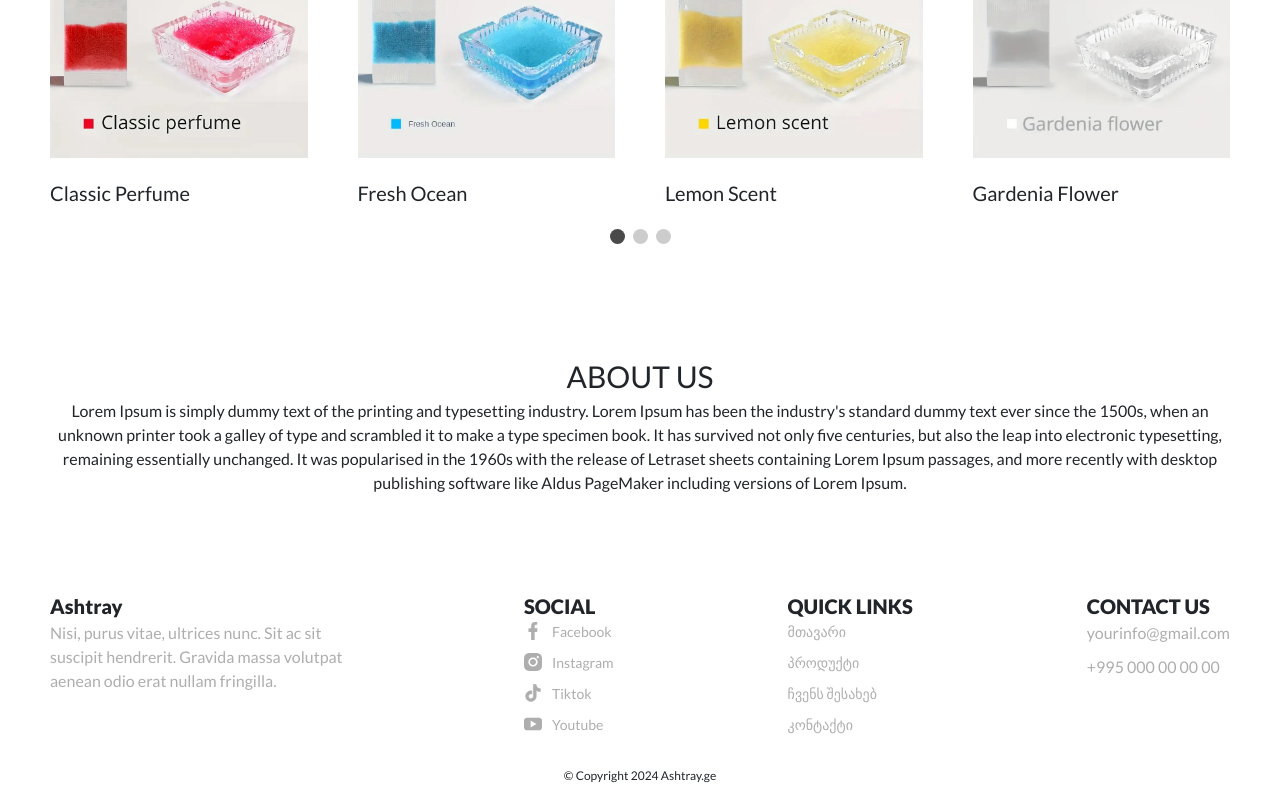
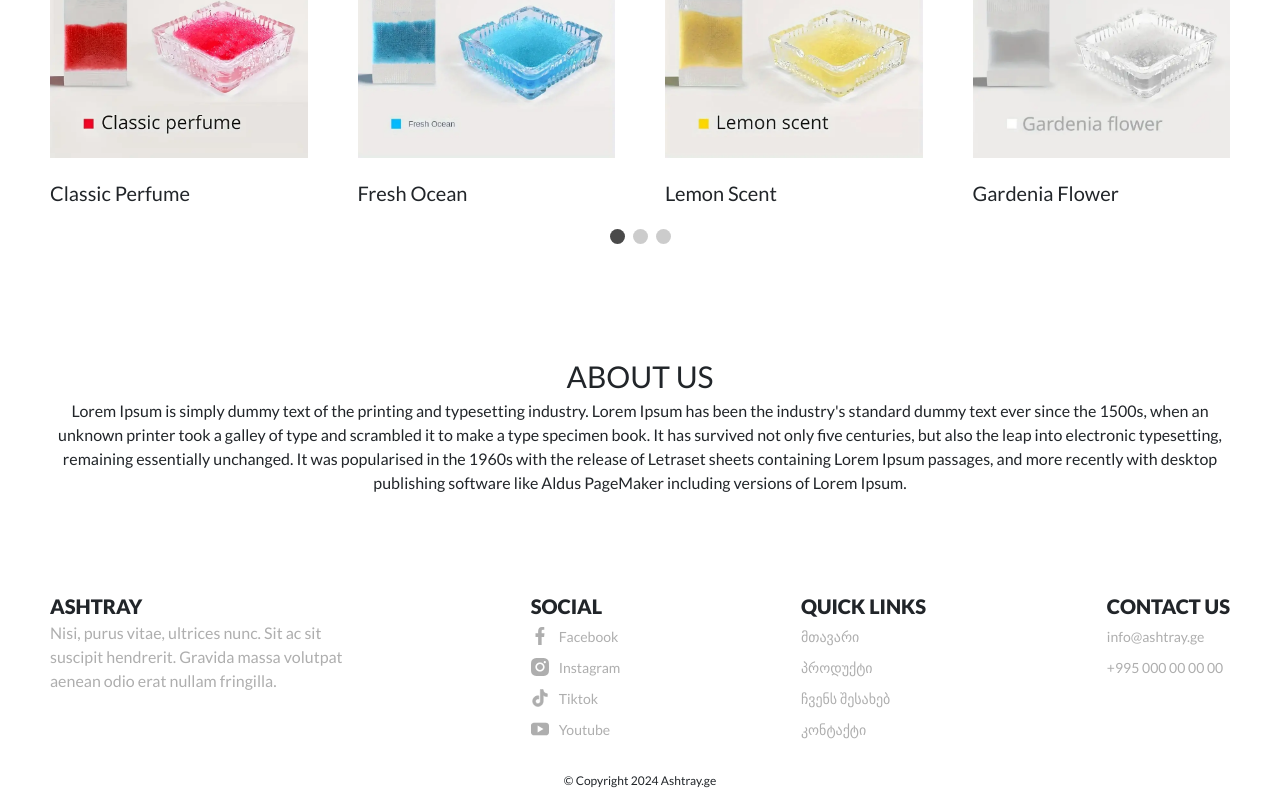
Before and after one commit to Desp0o/ashtray-proj, a React (Vite) app: page / in a window 1280 px wide. Shown: the part 1282-2082 px from the top of the page. Built offline with nearby package versions, Linux system fonts and the light colour scheme.

Commit message:
update footer

```diff
--- a/src/components/contactComponents/Contact.tsx
+++ b/src/components/contactComponents/Contact.tsx
@@ -6,33 +6,47 @@ const Contact = () => {
     <footer className="max-w-[1440px] mx-auto px-[20px] md:px-[50px] flex justify-between">
       {/* footer title */}
       <div className="w-[300px] hidden md:block">
-        <p className="text-[16px] md:text-[20px] font-[900]">Ashtray</p>
+        <p className="text-[14px] md:text-[20px] font-[900] uppercase">Ashtray</p>
         <p className="text-[#AEAEAE]">
           Nisi, purus vitae, ultrices nunc. Sit ac sit suscipit hendrerit.
           Gravida massa volutpat aenean odio erat nullam fringilla.
         </p>
       </div>
 
+      {/* socials */}
       <SocialBlock />
 
-      <div>
-        <p className="text-[16px] md:text-[20px] font-[900] uppercase">quick links</p>
+      {/* quick links */}
+      <div className="flex flex-col gap-[5px]">
+        <p className="text-[14px] md:text-[20px] font-[900] uppercase">
+          quick links
+        </p>
         <div className="flex flex-col gap-[10px]">
-          {
-            menuArray.map((item, index)=>{
-              return(
-                <p className="text-[#AEAEAE] text-[14px] cursor-pointer hover:text-activeColor transition-all" key={index}>{item.name}</p>
-              )
-            })
-          }
+          {menuArray.map((item, index) => {
+            return (
+              <p
+                className="text-[#AEAEAE] text-[12px] md:text-[14px] cursor-pointer hover:text-activeColor transition-all"
+                key={index}
+              >
+                {item.name}
+              </p>
+            );
+          })}
         </div>
       </div>
 
-      <div>
-        <p className="text-[16px] md:text-[20px] font-[900] uppercase">Contact us</p>
+      {/* conatact */}
+      <div className="flex flex-col gap-[5px]">
+        <p className="text-[14px] md:text-[20px] font-[900] uppercase">
+          Contact us
+        </p>
         <div className="flex flex-col gap-[10px]">
-          <p className="text-[#AEAEAE]">yourinfo@gmail.com</p>
-          <p className="text-[#AEAEAE]">+995 000 00 00 00</p>
+          <p className="text-[#AEAEAE] text-[12px] md:text-[14px]">
+            info@ashtray.ge
+          </p>
+          <p className="text-[#AEAEAE] text-[12px] md:text-[14px]">
+            +995 000 00 00 00
+          </p>
         </div>
       </div>
     </footer>
--- a/src/components/contactComponents/SocialBlock.tsx
+++ b/src/components/contactComponents/SocialBlock.tsx
@@ -2,7 +2,7 @@ import { socialArray } from "../../lib/footerArrays";
 
 const SocialBlock = () => {
   return (
-    <div>
+    <div className="flex flex-col gap-[5px]">
       <p className="text-[16px] md:text-[20px] font-[900] uppercase">Social</p>
       <div className="flex flex-col gap-[10px]">
         {socialArray.map((item, index) => {
@@ -15,7 +15,7 @@ const SocialBlock = () => {
               className="flex items-center gap-[10px] group social-item"
             >
               {item.icon}
-              <h4 className="text-[14px] text-[#AEAEAE] group-hover:text-activeColor cursor-pointer">
+              <h4 className="text-[12px] md:text-[14px] text-[#AEAEAE] group-hover:text-activeColor cursor-pointer">
                 {item.name}
               </h4>
             </a>
```
